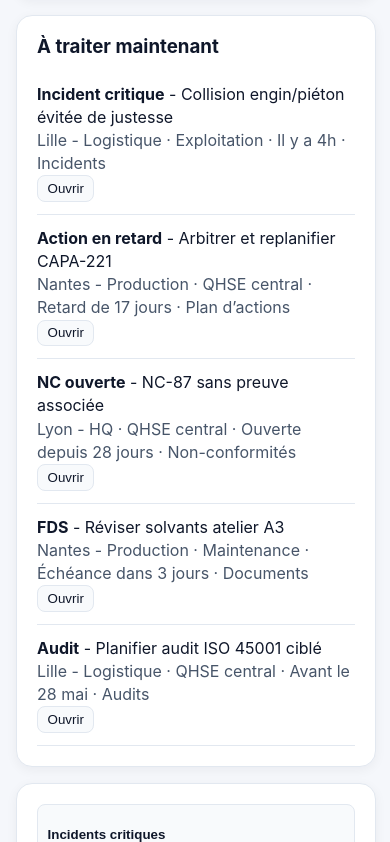
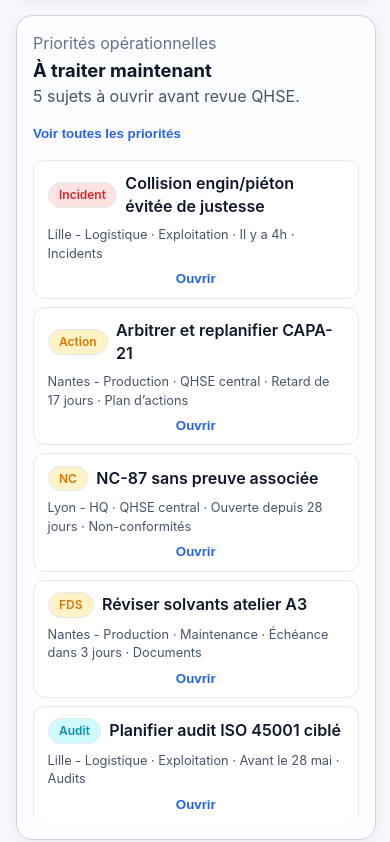
Before and after one commit to ouzsdiop-collab/QHSECONTROLV2, a React (Vite) app in the folder app/frontend/: page / in a window 390 px wide. Shown: the part 2022-2864 px from the top of the page. Built offline with nearby package versions, Linux system fonts and the light colour scheme; what @qhse/shared would draw is missing.

Commit message:
feat(dashboard): add compact 'À traiter maintenant' priority panel

```diff
--- a/app/frontend/src/modules/dashboard/DashboardMockData.ts
+++ b/app/frontend/src/modules/dashboard/DashboardMockData.ts
@@ -33,11 +33,11 @@ export const dashboardMockData: DashboardData = {
     { id: 'iso_missing', label: 'Preuves ISO manquantes', value: 6, status: 'À compléter', tone: 'info' },
   ],
   priorities: [
-    { id: 'p1', type: 'Incident critique', title: 'Collision engin/piéton évitée de justesse', site: 'Lille - Logistique', service: 'Exploitation', severity: 'danger', ageOrDue: 'Il y a 4h', sourceModule: 'Incidents' },
-    { id: 'p2', type: 'Action en retard', title: 'Arbitrer et replanifier CAPA-221', site: 'Nantes - Production', service: 'QHSE central', severity: 'warning', ageOrDue: 'Retard de 17 jours', sourceModule: 'Plan d’actions' },
-    { id: 'p3', type: 'NC ouverte', title: 'NC-87 sans preuve associée', site: 'Lyon - HQ', service: 'QHSE central', severity: 'warning', ageOrDue: 'Ouverte depuis 28 jours', sourceModule: 'Non-conformités' },
-    { id: 'p4', type: 'FDS', title: 'Réviser solvants atelier A3', site: 'Nantes - Production', service: 'Maintenance', severity: 'warning', ageOrDue: 'Échéance dans 3 jours', sourceModule: 'Documents' },
-    { id: 'p5', type: 'Audit', title: 'Planifier audit ISO 45001 ciblé', site: 'Lille - Logistique', service: 'QHSE central', severity: 'info', ageOrDue: 'Avant le 28 mai', sourceModule: 'Audits' },
+    { id: 'p1', type: 'Incident', title: 'Collision engin/piéton évitée de justesse', site: 'Lille - Logistique', service: 'Exploitation', severity: 'danger', ageOrDue: 'Il y a 4h', sourceModule: 'Incidents', actionLabel: 'Ouvrir' },
+    { id: 'p2', type: 'Action', title: 'Arbitrer et replanifier CAPA-21', site: 'Nantes - Production', service: 'QHSE central', severity: 'warning', ageOrDue: 'Retard de 17 jours', sourceModule: 'Plan d’actions', actionLabel: 'Ouvrir' },
+    { id: 'p3', type: 'NC', title: 'NC-87 sans preuve associée', site: 'Lyon - HQ', service: 'QHSE central', severity: 'warning', ageOrDue: 'Ouverte depuis 28 jours', sourceModule: 'Non-conformités', actionLabel: 'Ouvrir' },
+    { id: 'p4', type: 'FDS', title: 'Réviser solvants atelier A3', site: 'Nantes - Production', service: 'Maintenance', severity: 'warning', ageOrDue: 'Échéance dans 3 jours', sourceModule: 'Documents', actionLabel: 'Ouvrir' },
+    { id: 'p5', type: 'Audit', title: 'Planifier audit ISO 45001 ciblé', site: 'Lille - Logistique', service: 'Exploitation', severity: 'info', ageOrDue: 'Avant le 28 mai', sourceModule: 'Audits', actionLabel: 'Ouvrir' },
   ],
   insights: [
     { id: 'i1', kind: 'derive', explanation: 'NC ouvertes concentrées sur Lille (+40% en 6 semaines).', confidence: 'Élevée (88%)', source: 'Croisement NC/site', recommendedAction: 'Initier revue locale avec responsables de service.' },
@@ -64,5 +64,5 @@ export const dashboardMockData: DashboardData = {
     { label: 'Permis actifs', value: '31', status: 'Sous contrôle' },
     { label: 'Conformité multi-sites', value: '79%', status: 'Progression attendue' },
   ],
-  recentActivity: ['Incident #INC-502 déclaré il y a 2h', 'Action CAPA-221 réassignée', 'Audit interne maintenance clôturé', 'Synchronisation terrain effectuée il y a 18 min'],
+  recentActivity: ['Incident #INC-502 déclaré il y a 2h', 'Action CAPA-21 réassignée', 'Audit interne maintenance clôturé', 'Synchronisation terrain effectuée il y a 18 min'],
 };
--- a/app/frontend/src/modules/dashboard/DashboardNowPanel.tsx
+++ b/app/frontend/src/modules/dashboard/DashboardNowPanel.tsx
@@ -1,6 +1,46 @@
-import { Card } from '../../components/ui/Card';
+import { useMemo, useState } from 'react';
+import { CockpitCard } from './components/CockpitCard';
+import { PriorityRow } from './components/PriorityRow';
 import { DashboardPriorityItem } from './DashboardTypes';
 
-export function DashboardNowPanel({ items }: { items: DashboardPriorityItem[] }) {
-  return <Card className="section-gap"><h3>À traiter maintenant</h3>{items.slice(0, 5).map((item) => <div className="dashboard-item" key={item.id}><strong>{item.type}</strong> - {item.title}<div className="muted">{item.site} · {item.service} · {item.ageOrDue} · {item.sourceModule}</div><button className="dashboard-inline-btn">Ouvrir</button></div>)}</Card>;
+interface DashboardNowPanelProps {
+  items: DashboardPriorityItem[];
 }
+
+function mapSeverity(value: DashboardPriorityItem['severity']) {
+  if (value === 'danger') return 'critical';
+  return value;
+}
+
+export function DashboardNowPanel({ items }: DashboardNowPanelProps) {
+  const [feedback, setFeedback] = useState('');
+  const visibleItems = useMemo(() => items.slice(0, 5), [items]);
+
+  return (
+    <section className="section-gap">
+      <CockpitCard
+        title="À traiter maintenant"
+        eyebrow="Priorités opérationnelles"
+        description="5 sujets à ouvrir avant revue QHSE."
+        actions={<button type="button" className="dashboard-link-btn">Voir toutes les priorités</button>}
+      >
+        <div className="dashboard-now-panel__list" role="list" aria-label="Priorités opérationnelles">
+          {visibleItems.map((item) => (
+            <div key={item.id} role="listitem" className="dashboard-now-panel__item">
+              <PriorityRow
+                type={item.type}
+                title={item.title}
+                location={`${item.site} · ${item.service}`}
+                meta={`${item.ageOrDue} · ${item.sourceModule}`}
+                severity={mapSeverity(item.severity)}
+                actionLabel={item.actionLabel ?? 'Ouvrir'}
+                onAction={() => setFeedback(`Ouverture préparée: ${item.sourceModule} · ${item.title}`)}
+              />
+            </div>
+          ))}
+        </div>
+        {feedback ? <p className="muted dashboard-now-panel__feedback">{feedback}</p> : null}
+      </CockpitCard>
+    </section>
+  );
+}
--- a/app/frontend/src/modules/dashboard/DashboardTypes.ts
+++ b/app/frontend/src/modules/dashboard/DashboardTypes.ts
@@ -45,15 +45,18 @@ export interface DashboardKpi {
   impactedItems: string[];
 }
 
+export type DashboardPriorityType = 'Incident' | 'Action' | 'NC' | 'FDS' | 'Audit';
+
 export interface DashboardPriorityItem {
   id: string;
-  type: string;
+  type: DashboardPriorityType;
   title: string;
   site: string;
   service: string;
   severity: 'warning' | 'danger' | 'info';
   ageOrDue: string;
   sourceModule: string;
+  actionLabel?: string;
 }
 
 export interface DashboardInsight {
--- a/app/frontend/src/styles/globals.css
+++ b/app/frontend/src/styles/globals.css
@@ -139,6 +139,13 @@ small, .muted { color: var(--color-text-secondary); }
 .dashboard-priority-row__title { margin:0; font-weight:620; }
 .dashboard-priority-row__meta { grid-column: 1 / -1; margin:0; font-size:0.8rem; }
 
+
+.dashboard-now-panel__list { display:grid; }
+.dashboard-now-panel__item { border-bottom:1px solid var(--color-border); transition: background-color var(--transition-fast), border-color var(--transition-fast); }
+.dashboard-now-panel__item:hover { background: color-mix(in oklab, var(--color-bg-elevated), var(--color-surface) 55%); border-color: var(--color-border-strong); }
+.dashboard-now-panel__item:last-child { border-bottom:none; }
+.dashboard-now-panel__item .dashboard-priority-row { border-bottom:none; padding: 0.7rem 0.35rem; }
+.dashboard-now-panel__feedback { margin: var(--space-2) 0 0; font-size:0.82rem; }
 .dashboard-insight { padding: var(--space-3); display:grid; gap: var(--space-2); }
 .dashboard-insight__title,.dashboard-insight__description,.dashboard-insight__meta { margin:0; }
 .dashboard-insight__title { font-weight: 670; }
@@ -155,6 +162,8 @@ small, .muted { color: var(--color-text-secondary); }
   .dashboard-cockpit-side__kpis,
   .dashboard-cockpit-side__buttons { grid-template-columns: 1fr; }
   .dashboard-priority-row { grid-template-columns: 1fr; }
+  .dashboard-now-panel__item { border:1px solid var(--color-border); border-radius: var(--radius-md); padding: 0 var(--space-2); margin-bottom: var(--space-2); background: var(--color-surface); }
+  .dashboard-now-panel__item:last-child { margin-bottom:0; }
 }
 
 .dashboard-cockpit-hero { padding: 0; background: transparent; }
```
Also changed, not shown: 1 other file (tests, documents, lock files or other folders).
